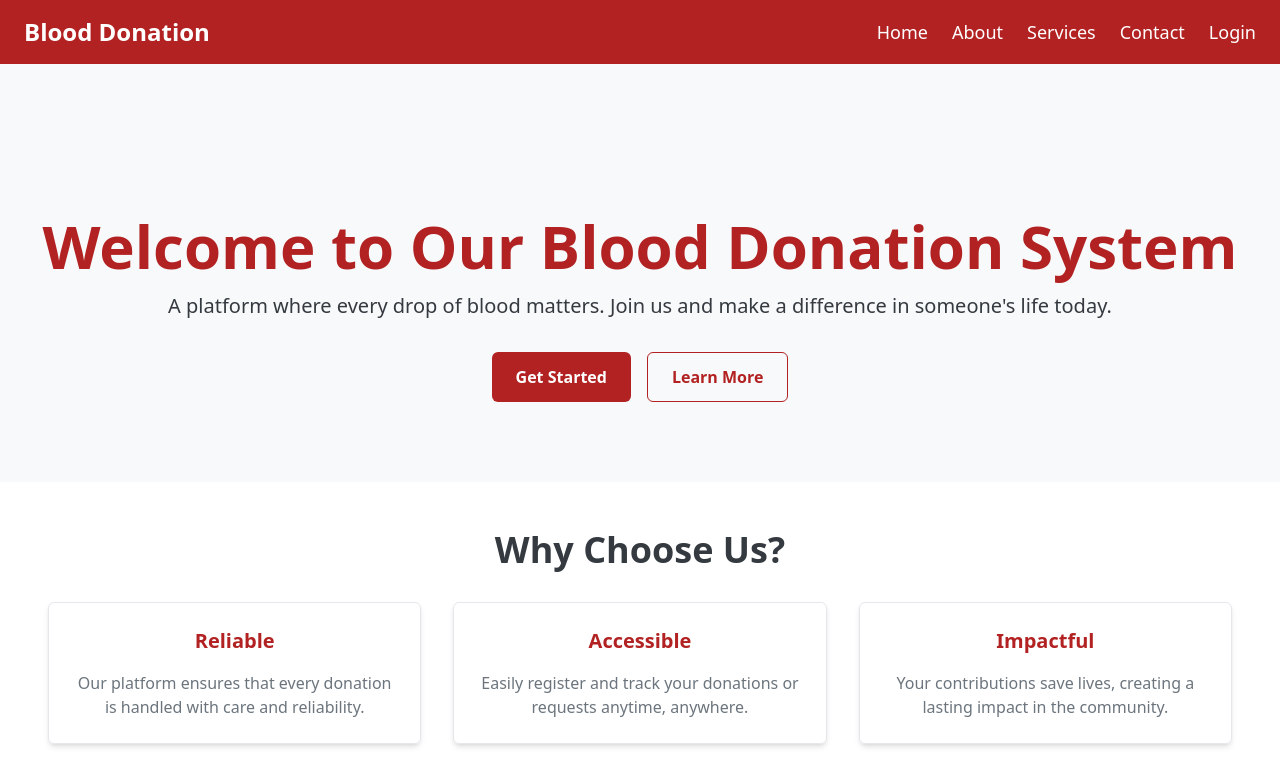
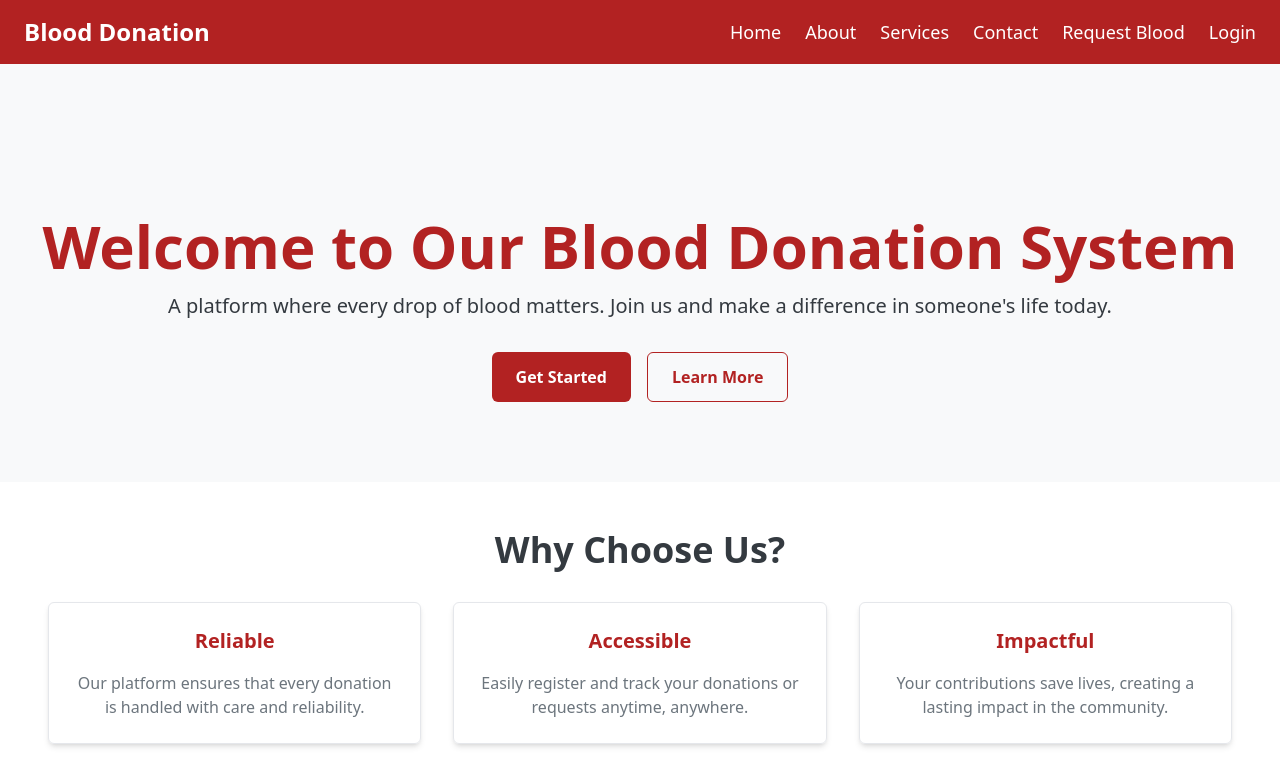
Before and after one commit to mupashirbare/Blood-donation-management, a React (Vite) app in the folder frontend/: page / in a window 1280 px wide. Shown: the top 784 px of the page. Built offline with nearby package versions, Linux system fonts and the light colour scheme.

Commit message:
i updted navbar

```diff
--- a/frontend/src/components/Navbar.jsx
+++ b/frontend/src/components/Navbar.jsx
@@ -58,6 +58,14 @@ const Navbar = () => {
           </li>
           <li>
             <a
+              href="/RequestBlood"
+              className="block py-2 md:py-0 md:inline-block text-lg hover:text-[#F8F9FA]"
+            >
+              Request Blood
+            </a>
+          </li>
+          <li>
+            <a
               href="/login"
               className="block py-2 md:py-0 md:inline-block text-lg hover:text-[#F8F9FA]"
             >
```
